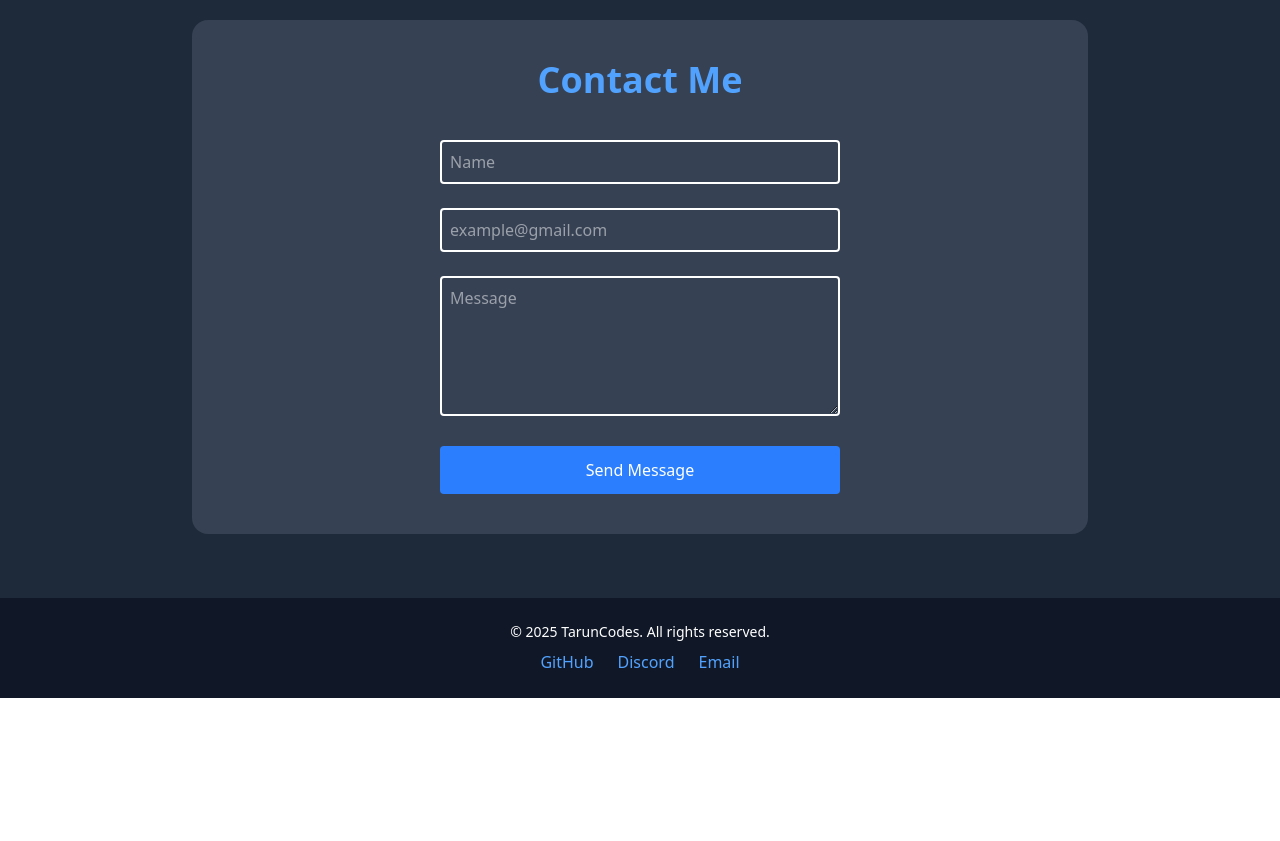
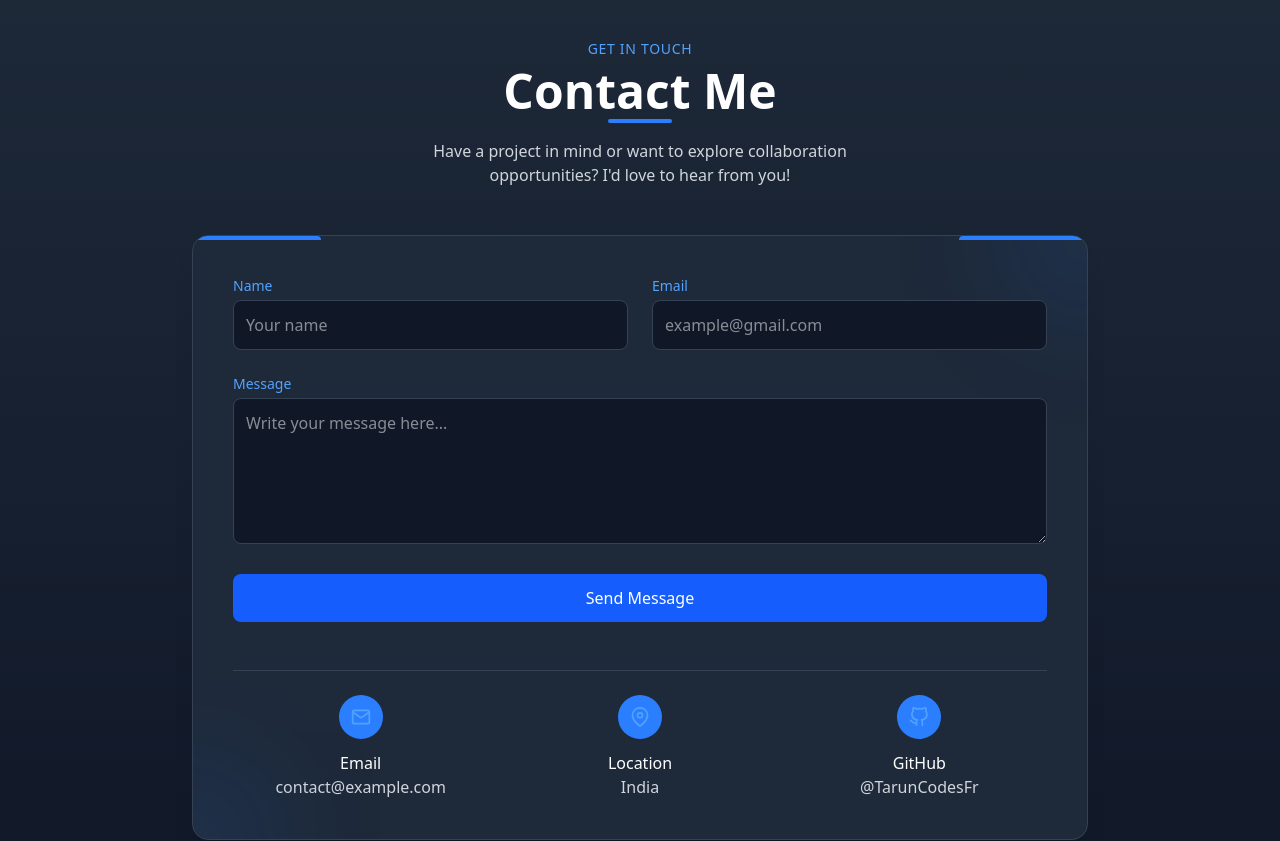
Before and after one commit to TarunCodesFr/taruncodes-portfolio, a React (Vite) app: page / in a window 1280 px wide. Shown: the part 1540-2381 px from the top of the page. Before the commit the page ends 2238 px from the top, so only its background shows below. Built offline with nearby package versions, Linux system fonts and the light colour scheme.

Commit message:
modify contact component

```diff
--- a/src/components/ContactSection.jsx
+++ b/src/components/ContactSection.jsx
@@ -1,5 +1,4 @@
 import React, { useState } from 'react';
-import { RevealOnScroll } from './RevealOnScroll';
 
 export default function ContactSection() {
   const [formData, setFormData] = useState({
@@ -15,6 +14,15 @@ export default function ContactSection() {
     setIsSubmitting(true);
     setSubmitStatus(null);
 
+    // Simulate form submission (replace with actual EmailJS implementation)
+    setTimeout(() => {
+      setSubmitStatus('success');
+      setFormData({ name: "", email: "", message: "" });
+      setIsSubmitting(false);
+    }, 1500);
+
+    // Uncomment and adjust this in your actual implementation
+    /*
     import('emailjs-com').then((emailjs) => {
       emailjs.sendForm(
         import.meta.env.VITE_SERVICE_ID,
@@ -34,46 +42,83 @@ export default function ContactSection() {
           setIsSubmitting(false);
         });
     });
+    */
   };
 
   return (
     <section
       id="contact"
-      className="flex justify-center items-center py-16 bg-gray-800"
+      className="bg-gradient-to-b from-gray-800 to-gray-900 py-20 px-4"
     >
-      <div className="w-full mx-4 sm:mx-10 max-w-4xl bg-gray-700 p-8 sm:p-10 rounded-2xl">
-        <h1 className="text-4xl font-bold text-center text-blue-400 mb-10">
+      <div className="max-w-4xl mx-auto">
+        {/* Section header */}
+        <div className="mb-12 text-center">
+          <h2 className="inline-block text-sm font-medium tracking-wider text-blue-400 uppercase mb-2">
+            Get In Touch
+          </h2>
+          <h1 className="text-4xl md:text-5xl font-bold text-white mb-4 relative">
             Contact Me
+            <span className="absolute -bottom-2 left-1/2 transform -translate-x-1/2 w-16 h-1 bg-blue-500 rounded-full"></span>
           </h1>
-      <RevealOnScroll>
+          <p className="text-gray-300 mt-6 max-w-lg mx-auto">
+            Have a project in mind or want to explore collaboration opportunities? I'd love to hear from you!
+          </p>
+        </div>
+
+        {/* Card container */}
+        <div className="bg-gray-800 border border-gray-700 rounded-2xl p-8 md:p-10 shadow-xl relative overflow-hidden">
+          {/* Decorative elements */}
+          <div className="absolute top-0 left-0 w-32 h-1 bg-blue-500 rounded-tr-full rounded-tl-full"></div>
+          <div className="absolute top-0 right-0 w-32 h-1 bg-blue-500 rounded-tr-full rounded-tl-full"></div>
+          <div className="absolute -top-24 -right-24 w-48 h-48 bg-blue-500 opacity-10 rounded-full blur-3xl"></div>
+          <div className="absolute -bottom-24 -left-24 w-48 h-48 bg-blue-500 opacity-10 rounded-full blur-3xl"></div>
+
+          {/* Status messages */}
           {submitStatus === 'success' && (
-          <div className="bg-green-100 border border-green-400 text-green-700 px-4 py-3 rounded mb-6 text-center">
-            Message sent successfully!
+            <div className="bg-green-900 bg-opacity-30 border border-green-500 text-green-400 px-4 py-4 rounded-lg mb-8 text-center flex items-center justify-center">
+              <svg xmlns="http://www.w3.org/2000/svg" width="20" height="20" viewBox="0 0 24 24" fill="none" stroke="currentColor" strokeWidth="2" strokeLinecap="round" strokeLinejoin="round" className="mr-2">
+                <path d="M22 11.08V12a10 10 0 1 1-5.93-9.14"></path>
+                <polyline points="22 4 12 14.01 9 11.01"></polyline>
+              </svg>
+              Message sent successfully! I'll get back to you soon.
             </div>
           )}
 
           {submitStatus === 'error' && (
-          <div className="bg-red-100 border border-red-400 text-red-700 px-4 py-3 rounded mb-6 text-center">
+            <div className="bg-red-900 bg-opacity-30 border border-red-500 text-red-400 px-4 py-4 rounded-lg mb-8 text-center flex items-center justify-center">
+              <svg xmlns="http://www.w3.org/2000/svg" width="20" height="20" viewBox="0 0 24 24" fill="none" stroke="currentColor" strokeWidth="2" strokeLinecap="round" strokeLinejoin="round" className="mr-2">
+                <circle cx="12" cy="12" r="10"></circle>
+                <line x1="12" y1="8" x2="12" y2="12"></line>
+                <line x1="12" y1="16" x2="12.01" y2="16"></line>
+              </svg>
               Oops! Something went wrong. Please try again.
             </div>
           )}
 
-        <form onSubmit={handleSubmit} className="flex flex-col items-center space-y-6">
-          <div className="w-full max-w-[400px]">
+          {/* Form */}
+          <form onSubmit={handleSubmit} className="space-y-6">
+            <div className="grid grid-cols-1 md:grid-cols-2 gap-6">
+              <div className="relative">
+                <label htmlFor="name" className="text-blue-400 text-sm font-medium mb-1 block">
+                  Name
+                </label>
                 <input
                   type="text"
                   id="name"
                   name="name"
-              placeholder="Name"
+                  placeholder="Your name"
                   value={formData.name}
                   required
-              className="bg-transparent border-2 border-white text-white w-full p-2 rounded"
+                  className="bg-gray-900 border border-gray-700 focus:border-blue-500 text-white w-full p-3 rounded-lg transition-colors focus:outline-none focus:ring-2 focus:ring-blue-500 focus:ring-opacity-50"
                   onChange={(e) =>
                     setFormData({ ...formData, name: e.target.value })
                   }
                 />
               </div>
-          <div className="w-full max-w-[400px]">
+              <div className="relative">
+                <label htmlFor="email" className="text-blue-400 text-sm font-medium mb-1 block">
+                  Email
+                </label>
                 <input
                   type="email"
                   id="email"
@@ -81,21 +126,25 @@ export default function ContactSection() {
                   placeholder="example@gmail.com"
                   value={formData.email}
                   required
-              className="bg-transparent border-2 border-white text-white w-full p-2 rounded"
+                  className="bg-gray-900 border border-gray-700 focus:border-blue-500 text-white w-full p-3 rounded-lg transition-colors focus:outline-none focus:ring-2 focus:ring-blue-500 focus:ring-opacity-50"
                   onChange={(e) =>
                     setFormData({ ...formData, email: e.target.value })
                   }
                 />
               </div>
-          <div className="w-full max-w-[400px]">
+            </div>
+            <div className="relative">
+              <label htmlFor="message" className="text-blue-400 text-sm font-medium mb-1 block">
+                Message
+              </label>
               <textarea
                 id="message"
                 name="message"
-              placeholder="Message"
+                placeholder="Write your message here..."
                 value={formData.message}
                 required
                 rows={5}
-              className="bg-transparent border-2 border-white text-white w-full p-2 rounded"
+                className="bg-gray-900 border border-gray-700 focus:border-blue-500 text-white w-full p-3 rounded-lg transition-colors focus:outline-none focus:ring-2 focus:ring-blue-500 focus:ring-opacity-50"
                 onChange={(e) =>
                   setFormData({ ...formData, message: e.target.value })
                 }
@@ -103,13 +152,62 @@ export default function ContactSection() {
             </div>
             <button
               type="submit"
-            className="w-full max-w-[400px] cursor-pointer bg-blue-500 text-white py-3 px-6 rounded font-medium transition relative overflow-hidden hover:-translate-y-0.5 hover:shadow-lg disabled:opacity-70 disabled:cursor-not-allowed"
+              className="w-full bg-blue-600 hover:bg-blue-700 text-white py-3 px-6 rounded-lg font-medium transition-all duration-300 transform hover:-translate-y-1 hover:shadow-lg disabled:opacity-70 disabled:cursor-not-allowed disabled:hover:translate-y-0 flex items-center justify-center"
               disabled={isSubmitting}
             >
-            {isSubmitting ? 'Sending...' : 'Send Message'}
+              {isSubmitting ? (
+                <>
+                  <svg className="animate-spin -ml-1 mr-2 h-4 w-4 text-white" xmlns="http://www.w3.org/2000/svg" fill="none" viewBox="0 0 24 24">
+                    <circle className="opacity-25" cx="12" cy="12" r="10" stroke="currentColor" strokeWidth="4"></circle>
+                    <path className="opacity-75" fill="currentColor" d="M4 12a8 8 0 018-8V0C5.373 0 0 5.373 0 12h4zm2 5.291A7.962 7.962 0 014 12H0c0 3.042 1.135 5.824 3 7.938l3-2.647z"></path>
+                  </svg>
+                  Sending...
+                </>
+              ) : (
+                'Send Message'
+              )}
             </button>
           </form>
-        </RevealOnScroll>
+
+          {/* Additional contact info */}
+          <div className="mt-12 grid grid-cols-1 md:grid-cols-3 gap-6 pt-6 border-t border-gray-700">
+            <div className="flex flex-col items-center text-center">
+              <div className="p-3 rounded-full bg-blue-500 bg-opacity-20 mb-3">
+                <svg xmlns="http://www.w3.org/2000/svg" width="20" height="20" viewBox="0 0 24 24" fill="none" stroke="currentColor" strokeWidth="2" strokeLinecap="round" strokeLinejoin="round" className="text-blue-400">
+                  <path d="M4 4h16c1.1 0 2 .9 2 2v12c0 1.1-.9 2-2 2H4c-1.1 0-2-.9-2-2V6c0-1.1.9-2 2-2z"></path>
+                  <polyline points="22,6 12,13 2,6"></polyline>
+                </svg>
+              </div>
+              <h3 className="text-white font-medium">Email</h3>
+              <a href="mailto:contact@example.com" className="text-gray-300 hover:text-blue-400 transition-colors">
+                contact@example.com
+              </a>
+            </div>
+            <div className="flex flex-col items-center text-center">
+              <div className="p-3 rounded-full bg-blue-500 bg-opacity-20 mb-3">
+                <svg xmlns="http://www.w3.org/2000/svg" width="20" height="20" viewBox="0 0 24 24" fill="none" stroke="currentColor" strokeWidth="2" strokeLinecap="round" strokeLinejoin="round" className="text-blue-400">
+                  <path d="M21 10c0 7-9 13-9 13s-9-6-9-13a9 9 0 0 1 18 0z"></path>
+                  <circle cx="12" cy="10" r="3"></circle>
+                </svg>
+              </div>
+              <h3 className="text-white font-medium">Location</h3>
+              <p className="text-gray-300">
+                India
+              </p>
+            </div>
+            <div className="flex flex-col items-center text-center">
+              <div className="p-3 rounded-full bg-blue-500 bg-opacity-20 mb-3">
+                <svg xmlns="http://www.w3.org/2000/svg" width="20" height="20" viewBox="0 0 24 24" fill="none" stroke="currentColor" strokeWidth="2" strokeLinecap="round" strokeLinejoin="round" className="text-blue-400">
+                  <path d="M9 19c-5 1.5-5-2.5-7-3m14 6v-3.87a3.37 3.37 0 0 0-.94-2.61c3.14-.35 6.44-1.54 6.44-7A5.44 5.44 0 0 0 20 4.77 5.07 5.07 0 0 0 19.91 1S18.73.65 16 2.48a13.38 13.38 0 0 0-7 0C6.27.65 5.09 1 5.09 1A5.07 5.07 0 0 0 5 4.77a5.44 5.44 0 0 0-1.5 3.78c0 5.42 3.3 6.61 6.44 7A3.37 3.37 0 0 0 9 18.13V22"></path>
+                </svg>
+              </div>
+              <h3 className="text-white font-medium">GitHub</h3>
+              <a href="https://github.com/TarunCodesFr" target="_blank" rel="noopener noreferrer" className="text-gray-300 hover:text-blue-400 transition-colors">
+                @TarunCodesFr
+              </a>
+            </div>
+          </div>
+        </div>
       </div>
     </section>
   );
```
Lines whose indentation alone changed are shown as unchanged.
